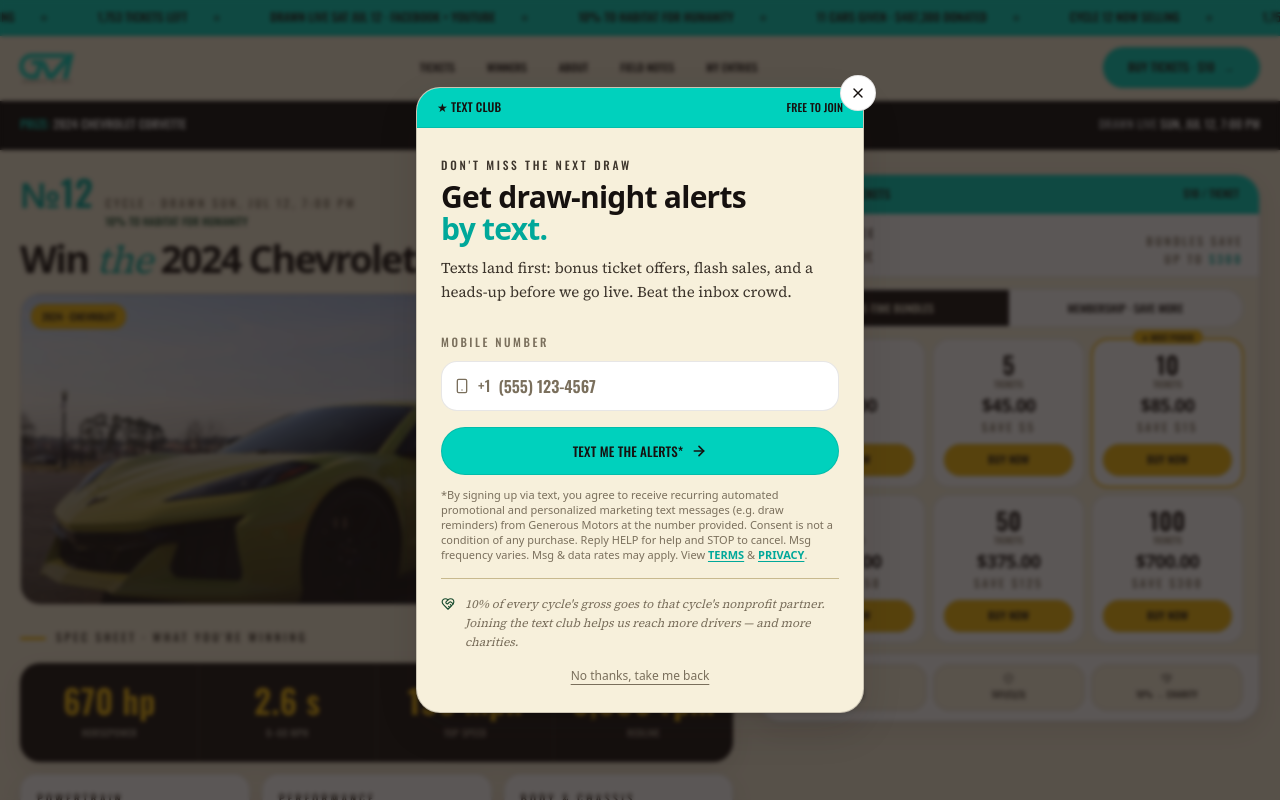
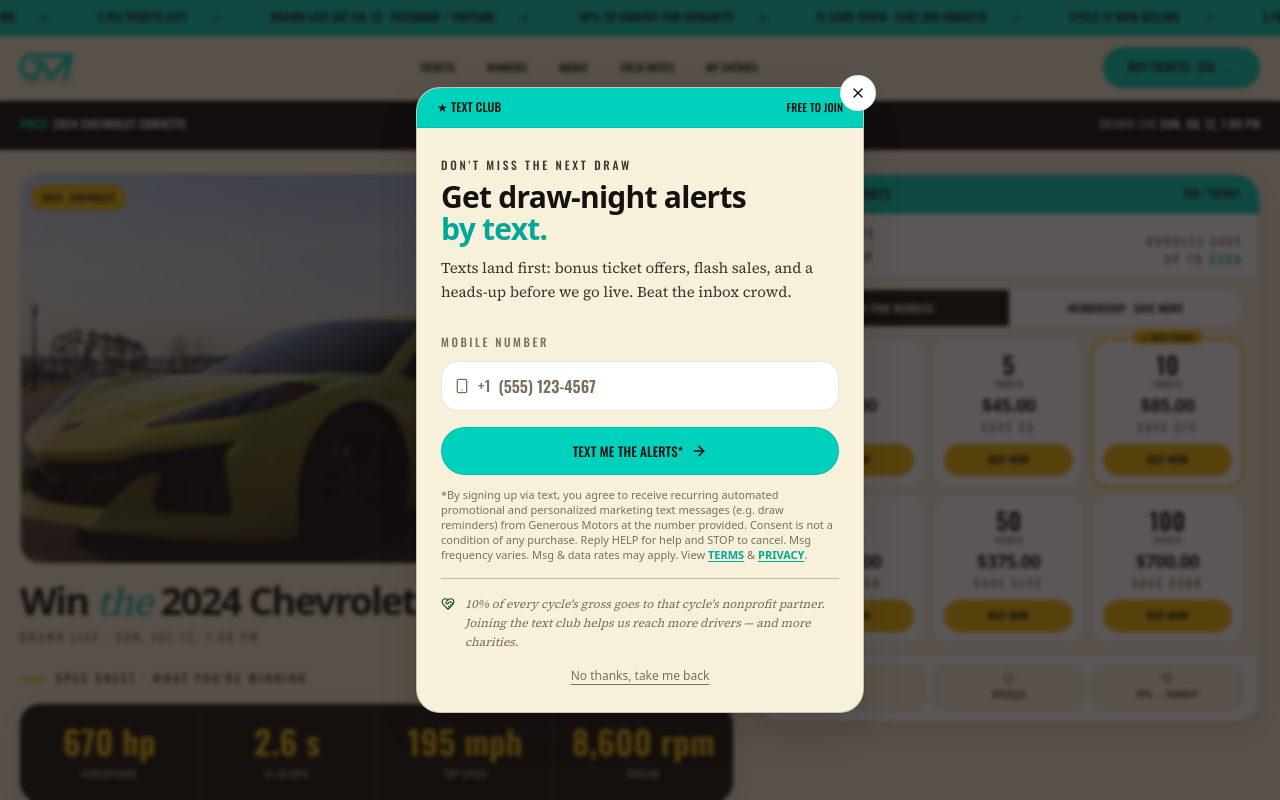
Before and after one commit to da7a90-backup/gmdemo, a Next.js app: page /tickets in a window 1280 px wide. Shown: the top 800 px of the page. Built offline with nearby package versions, Linux system fonts and the light colour scheme; grey boxes are pictures that could not be loaded; a web font is replaced by a local one.

Commit message:
Fix: bigger tickets gallery with car name and draw date below

```diff
--- a/src/app/tickets/tickets-buy.tsx
+++ b/src/app/tickets/tickets-buy.tsx
@@ -47,31 +47,15 @@
 
       {/* MAIN — viewport-fitting: small vehicle + tall buy machine side-by-side */}
       <section className="mx-auto max-w-[1400px] px-5 pt-6 pb-8 grid gap-5 lg:grid-cols-12 lg:gap-6">
-        {/* LEFT — vehicle (compact) */}
+        {/* LEFT — vehicle gallery first, name + draw date under it */}
         <div className="lg:col-span-7 flex flex-col">
-          <div className="flex items-baseline gap-3">
-            <span className="font-condensed numeral font-bold text-[2.25rem] text-accent leading-none">
-              №{String(activeDraw.cycle).padStart(2, "0")}
-            </span>
-            <div>
-              <p className="dateline on-paper">Cycle · drawn {niceWeekday(activeDraw.drawDateISO)}</p>
-              <p className="mt-0.5 font-condensed uppercase tracking-[0.22em] text-[11px] font-semibold text-charity">
-                10% to {activeDraw.charity.name}
-              </p>
-            </div>
-          </div>
-
-          <h1 className="hero-headline mt-2" style={{ fontSize: "clamp(1.5rem, 3vw, 2.5rem)", lineHeight: "1.05" }}>
-            Win <span className="accent-serif">the</span> {v.year} {v.make} {v.model}.
-          </h1>
-
-          {/* Short, landscape vehicle plate — image only, no duplicated stats */}
-          <div className="mt-3 border-heavy bg-paper-3 relative rounded-xl overflow-hidden">
+          {/* Tall landscape vehicle plate — image only, no duplicated stats */}
+          <div className="border-heavy bg-paper-3 relative rounded-xl overflow-hidden">
             {/* Mobile: image on top, thumbs in a horizontal row below.
                 Desktop (md+): image on left, thumbs in a vertical strip on right. */}
             <div className="flex flex-col md:flex-row">
               <div
-                className="relative md:flex-1 aspect-[2/1] overflow-hidden transition-[background-image] duration-300"
+                className="relative md:flex-1 aspect-[2/1] md:aspect-[16/10] overflow-hidden transition-[background-image] duration-300"
                 style={{
                   backgroundImage: `linear-gradient(to bottom, rgba(22,17,15,0.1) 0%, rgba(22,17,15,0.05) 35%, rgba(22,17,15,0.55) 100%), url(${v.images[activeImage] ?? v.image})`,
                   backgroundSize: "cover",
@@ -117,6 +101,16 @@
               )}
             </div>
 
+          </div>
+
+          {/* Car name + draw date — under the gallery */}
+          <div className="mt-4">
+            <h1 className="hero-headline" style={{ fontSize: "clamp(1.5rem, 3vw, 2.5rem)", lineHeight: "1.05" }}>
+              Win <span className="accent-serif">the</span> {v.year} {v.make} {v.model}.
+            </h1>
+            <p className="mt-1.5 dateline on-paper">
+              Drawn live · {niceWeekday(activeDraw.drawDateISO)}
+            </p>
           </div>
 
           {/* SPEC SHEET — headline figures + grouped data, right under the gallery */}
```
